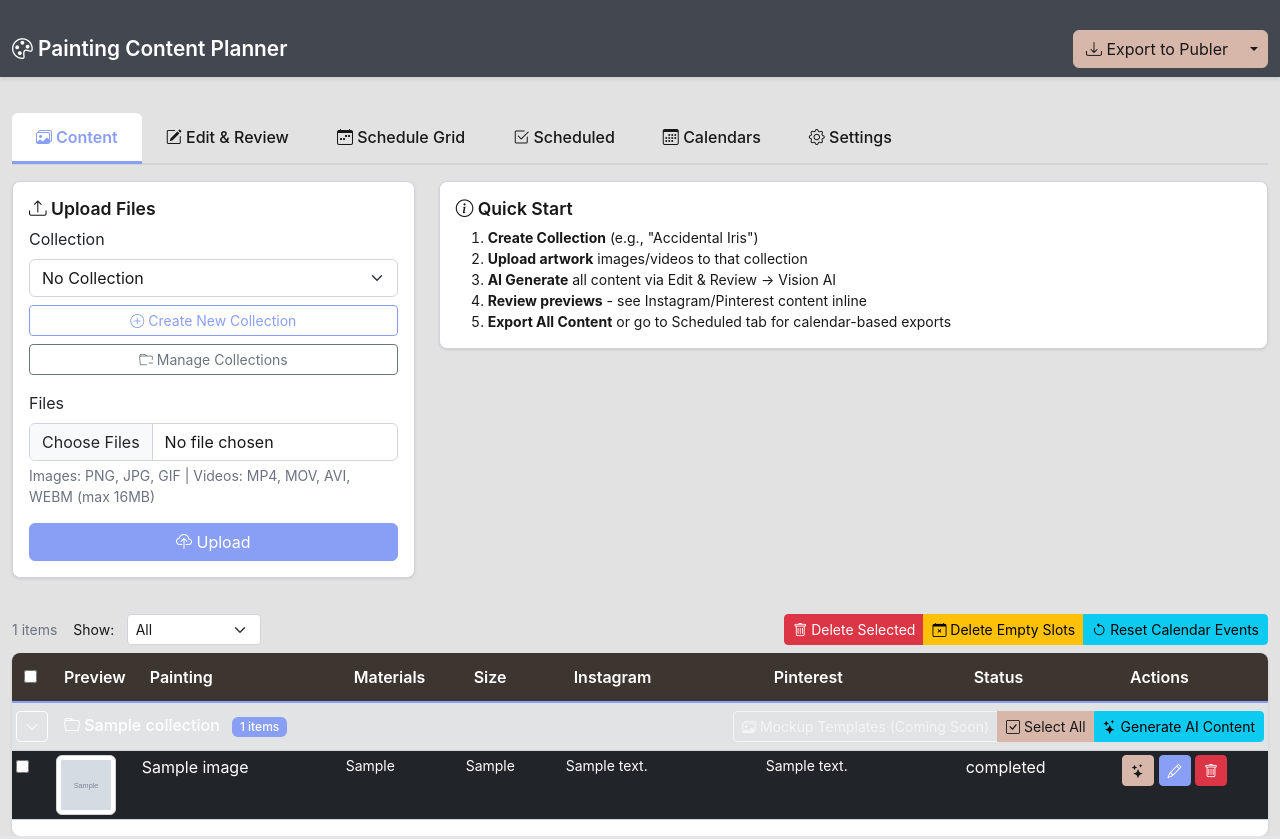
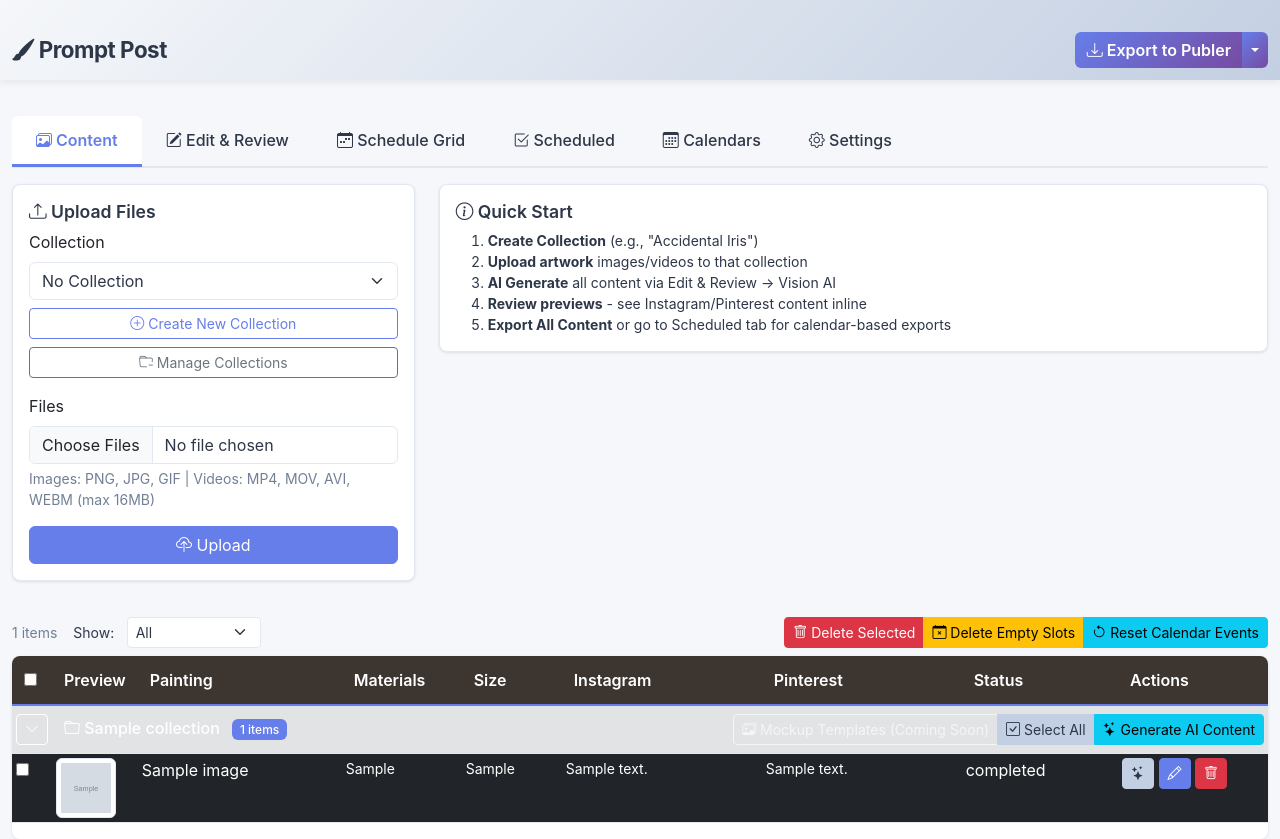
Before and after one commit to promptcreative/PromptPostPromote, a Flask app: page / in a window 1280 px wide. Run offline with Flask 3, Linux system fonts and the light colour scheme; the visitor is signed in with stand-in values (Sample User, id 1); tables that the repository leaves empty hold one stand-in row (values such as "Sample post"); grey boxes marked "Sample" are stand-in pictures; some libraries are stand-ins or nearby versions.

Commit message:
Update branding and color scheme to reflect the new "Prompt Post" name
Updates the application's title, branding elements, and color palette to align with the new "Prompt Post" name, including changes to CSS variables and HTML template content.

Replit-Commit-Author: Agent
Replit-Commit-Session-Id: b91aab4e-c2cf-4556-be5e-0596bff6f158
Replit-Commit-Checkpoint-Type: full_checkpoint
Replit-Commit-Event-Id: 2d2cf7f3-39b9-4ace-8139-a70dbf78df25
Replit-Commit-Screenshot-Url: https://storage.googleapis.com/screenshot-production-us-central1/0bd9fc8b-d763-413a-8691-da70ffb9038d/b91aab4e-c2cf-4556-be5e-0596bff6f158/i51r4WJ

```diff
--- a/static/css/style.css
+++ b/static/css/style.css
@@ -1,15 +1,15 @@
-/* Custom Color Palette */
+/* Custom Color Palette - Prompt Post Branding */
 :root {
-    --bg-main: #E2E2E2;
+    --bg-main: #f5f7fa;
     --bg-panel: #FFFFFF;
-    --bg-sidebar: #424750;
-    --accent-primary: #899FF5;
-    --accent-secondary: #ABAB9C;
-    --accent-warm: #D8B7AB;
-    --text-dark: #191818;
+    --bg-sidebar: #667eea;
+    --accent-primary: #667eea;
+    --accent-secondary: #764ba2;
+    --accent-warm: #c3cfe2;
+    --text-dark: #2d3748;
     --text-light: #FFFFFF;
-    --text-muted: #6B7280;
-    --border-color: #D1D5DB;
+    --text-muted: #718096;
+    --border-color: #e2e8f0;
 }
 
 body {
--- a/templates/base.html
+++ b/templates/base.html
@@ -3,23 +3,23 @@
 <head>
     <meta charset="UTF-8">
     <meta name="viewport" content="width=device-width, initial-scale=1.0">
-    <title>Painting Content Planner</title>
+    <title>Prompt Post</title>
     <link href="https://cdn.jsdelivr.net/npm/bootstrap@5.3.2/dist/css/bootstrap.min.css" rel="stylesheet">
     <link rel="stylesheet" href="https://cdn.jsdelivr.net/npm/bootstrap-icons@1.11.1/font/bootstrap-icons.css">
     <link rel="stylesheet" href="{{ url_for('static', filename='css/style.css') }}">
 </head>
 <body>
     {% block body %}
-    <nav class="navbar navbar-expand-lg" style="background-color: #424750; box-shadow: 0 2px 4px rgba(0,0,0,0.1);">
+    <nav class="navbar navbar-expand-lg" style="background: linear-gradient(135deg, #f5f7fa 0%, #c3cfe2 100%); box-shadow: 0 2px 8px rgba(0,0,0,0.08);">
         <div class="container-fluid">
-            <a class="navbar-brand" href="/" style="color: #FFFFFF; font-weight: 600; font-size: 1.3rem;">
-                <i class="bi bi-palette"></i> Painting Content Planner
+            <a class="navbar-brand" href="/" style="color: #2d3748; font-weight: 700; font-size: 1.4rem; letter-spacing: -0.5px;">
+                <i class="bi bi-brush-fill"></i> Prompt Post
             </a>
             <div class="btn-group">
-                <button type="button" class="btn btn-success" id="exportBtn" style="background-color: #D8B7AB; border-color: #D8B7AB; color: #191818;" title="Export ALL content with dates/times from Content tab to Publer">
+                <button type="button" class="btn btn-success" id="exportBtn" style="background: linear-gradient(135deg, #667eea 0%, #764ba2 100%); border: none; color: #ffffff; font-weight: 600;" title="Export ALL content with dates/times from Content tab to Publer">
                     <i class="bi bi-download"></i> Export to Publer
                 </button>
-                <button type="button" class="btn btn-success dropdown-toggle dropdown-toggle-split" data-bs-toggle="dropdown" aria-expanded="false" style="background-color: #D8B7AB; border-color: #D8B7AB; color: #191818;">
+                <button type="button" class="btn btn-success dropdown-toggle dropdown-toggle-split" data-bs-toggle="dropdown" aria-expanded="false" style="background: linear-gradient(135deg, #667eea 0%, #764ba2 100%); border: none; color: #ffffff;">
                     <span class="visually-hidden">Toggle Dropdown</span>
                 </button>
                 <ul class="dropdown-menu dropdown-menu-end">
```
Also changed, not shown: templates/login.html (+4 -3 lines), attached_assets/image_1763430380189.png (added), 1 other file.
